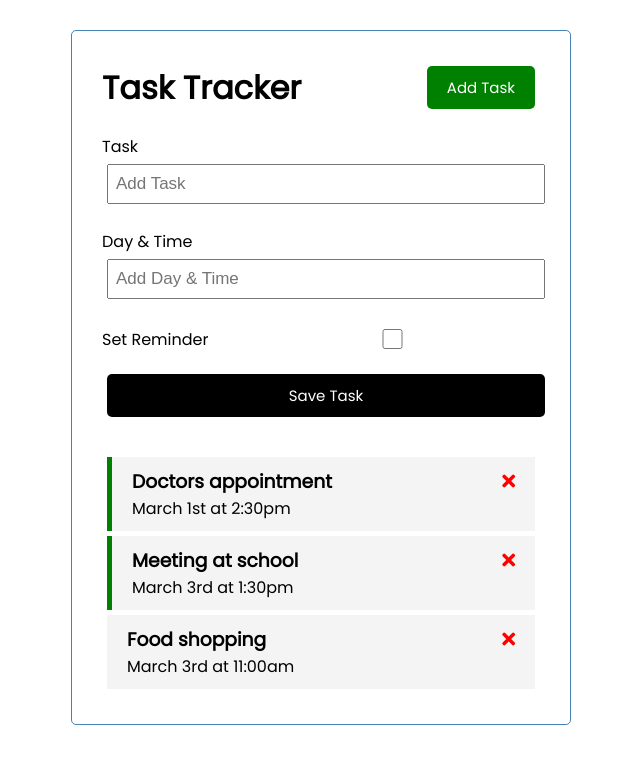
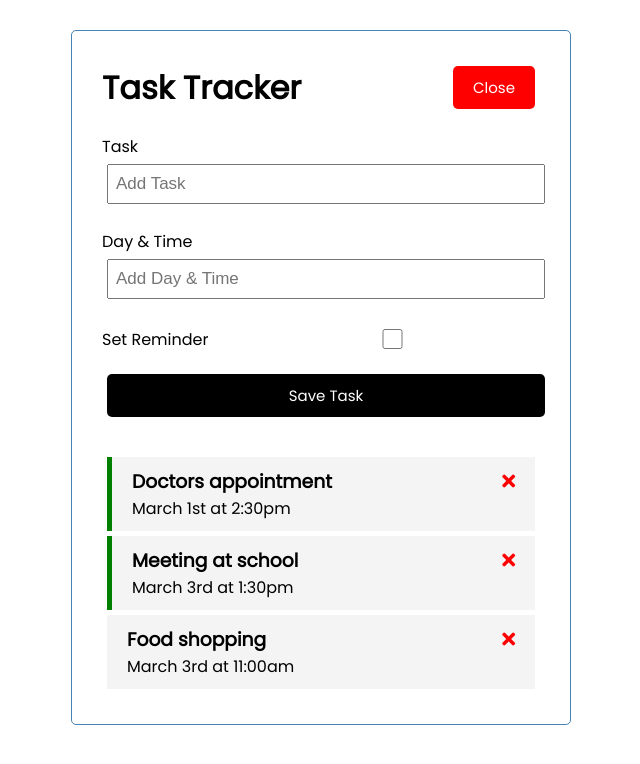
Before and after one commit to ErikAndresFelea/vue-practice-project, a Vue app: page / in a window 1280 px wide. Both pictures are taken after a click on the button "Add Task". Shown: the top 764 px of the page, without its empty margins (319-959 px from the left). Built offline with nearby package versions, Linux system fonts and the light colour scheme.

Commit message:
changed addTask: buton color and text when clicked

```diff
--- a/src/App.vue
+++ b/src/App.vue
@@ -1,7 +1,9 @@
 <template>
   <div class="container">
-    <Header title="Task Tracker" />
-    <AddTask @add-task="addTask" />
+    <Header @toggle-add-task="toggleAddTask" title="Task Tracker" :showAddTask="showAddTask" />
+    <div v-if="showAddTask">
+      <AddTask @add-task="addTask" />
+    </div>
     <Tasks @toggle-reminder="toggleReminder" @delete-task="deleteTask" :tasks="tasks" />
   </div>
 </template>
@@ -21,9 +23,13 @@
   data() {
     return {
       tasks: [],
+      showAddTask: false
     }
   },
   methods: {
+    toggleAddTask() {
+      this.showAddTask = !this.showAddTask
+    },
     addTask(task) {
       this.tasks = [...this.tasks, task]
     },
--- a/src/components/Button.vue
+++ b/src/components/Button.vue
@@ -13,7 +13,7 @@
   },
   methods: {
     onClick() {
-      console.log("Click")
+      this.$emit('btn-click')
     },
   },
 }
--- a/src/components/Header.vue
+++ b/src/components/Header.vue
@@ -1,7 +1,7 @@
 <template>
   <header>
     <h1>{{ title }}</h1>
-    <Button text="Add Task" color="green" />
+    <Button @btn-click="$emit('toggle-add-task')" :text="showAddTask ? 'Close' : 'Add Task'" :color="showAddTask ? 'red' : 'green'" />
   </header>
 </template>
 
@@ -12,6 +12,7 @@
   name: "Header",
   props: {
     title: String,
+    showAddTask: Boolean
   },
   components: {
     Button,
```
